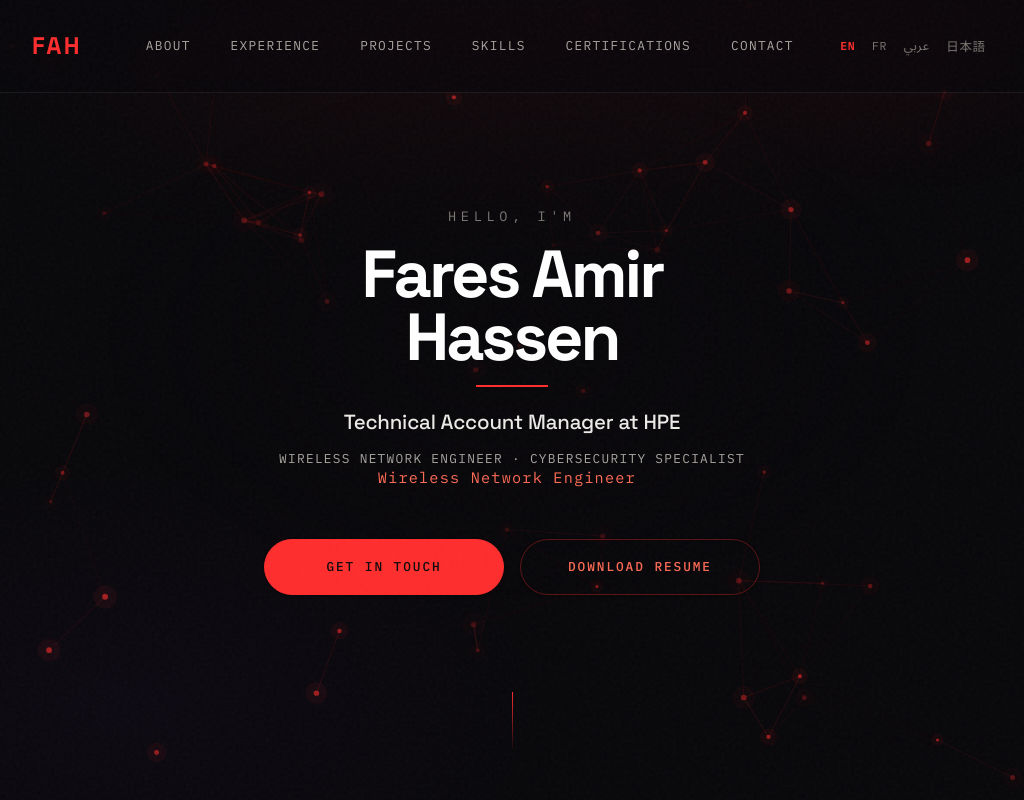
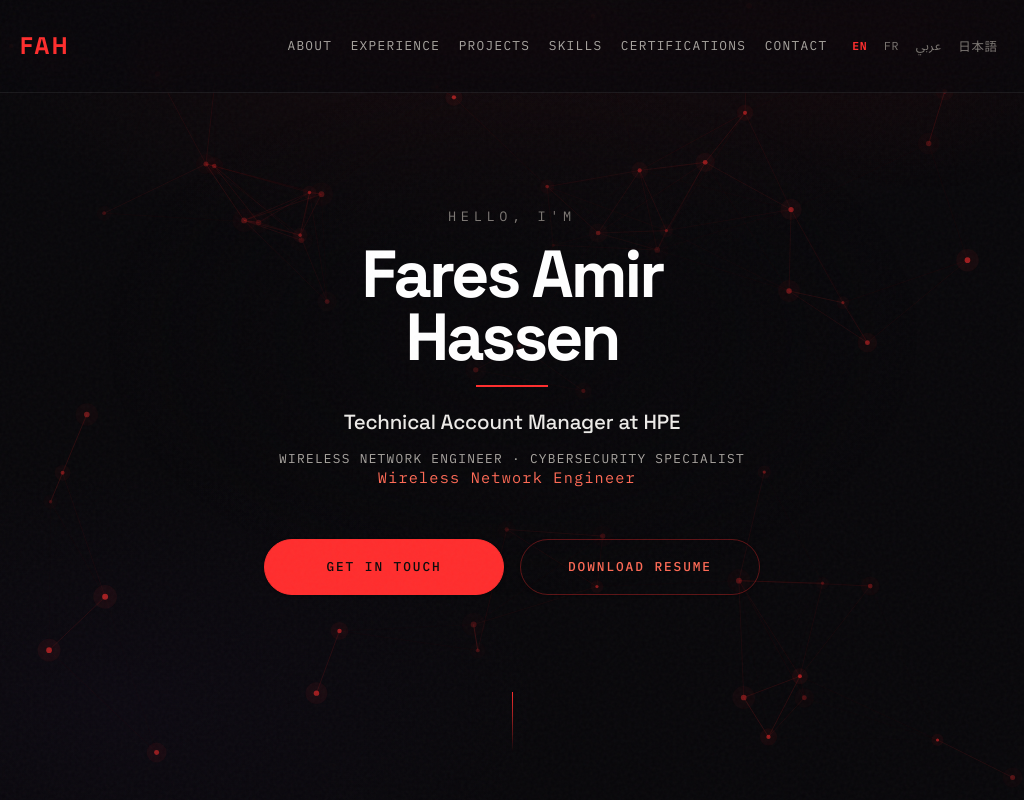
Before and after one commit to faresamir7/faresamir7.github.io, a plain HTML site: page index.html in a window 1024 px wide. Shown: the top 800 px of the page. Drawn offline with Linux system fonts and the light colour scheme.

Commit message:
fix: FR navbar wrapped to a second row at 901-1120px
FR's nav row needs 906px (labels + lang buttons) but the hamburger only takes
over at 900px, so in the 901-1120 band flex shrank the labels: 'A propos' broke
onto a second line and the bar grew 93 -> 100px. Trim gap 2.5rem -> 1.15rem and
nav padding 2rem -> 1.25rem in that band only. Measured fr/en/ar/ja at 901, 960,
1024, 1100, 1121, 1280, 1440: one row, natural label widths, no right overflow.

```diff
--- a/css/gold.css
+++ b/css/gold.css
@@ -284,6 +284,15 @@ html, body { max-width: 100%; overflow-x: hidden; }
   .project-card, .skill-card, .cert-item { padding: 1.75rem; }
 }
 
+/* Squeeze band. FR's nav row needs 906px of labels + lang buttons; the hamburger
+   only takes over at 900px, so between 901 and ~1120px the labels shrank and
+   "À propos" wrapped to a second line (nav grew 93 -> 100px). Trim the gap and
+   the bar padding in that band instead of moving the breakpoint. */
+@media (min-width: 901px) and (max-width: 1120px) {
+  .nav { padding: 1.5rem 1.25rem; }
+  .nav-links { gap: 1.15rem; }
+}
+
 /* Touch targets. NOTE: any element made inline-flex here MUST also set
    justify-content:center — flex containers ignore text-align on children,
    which left-packs the label inside the pill. */
```
